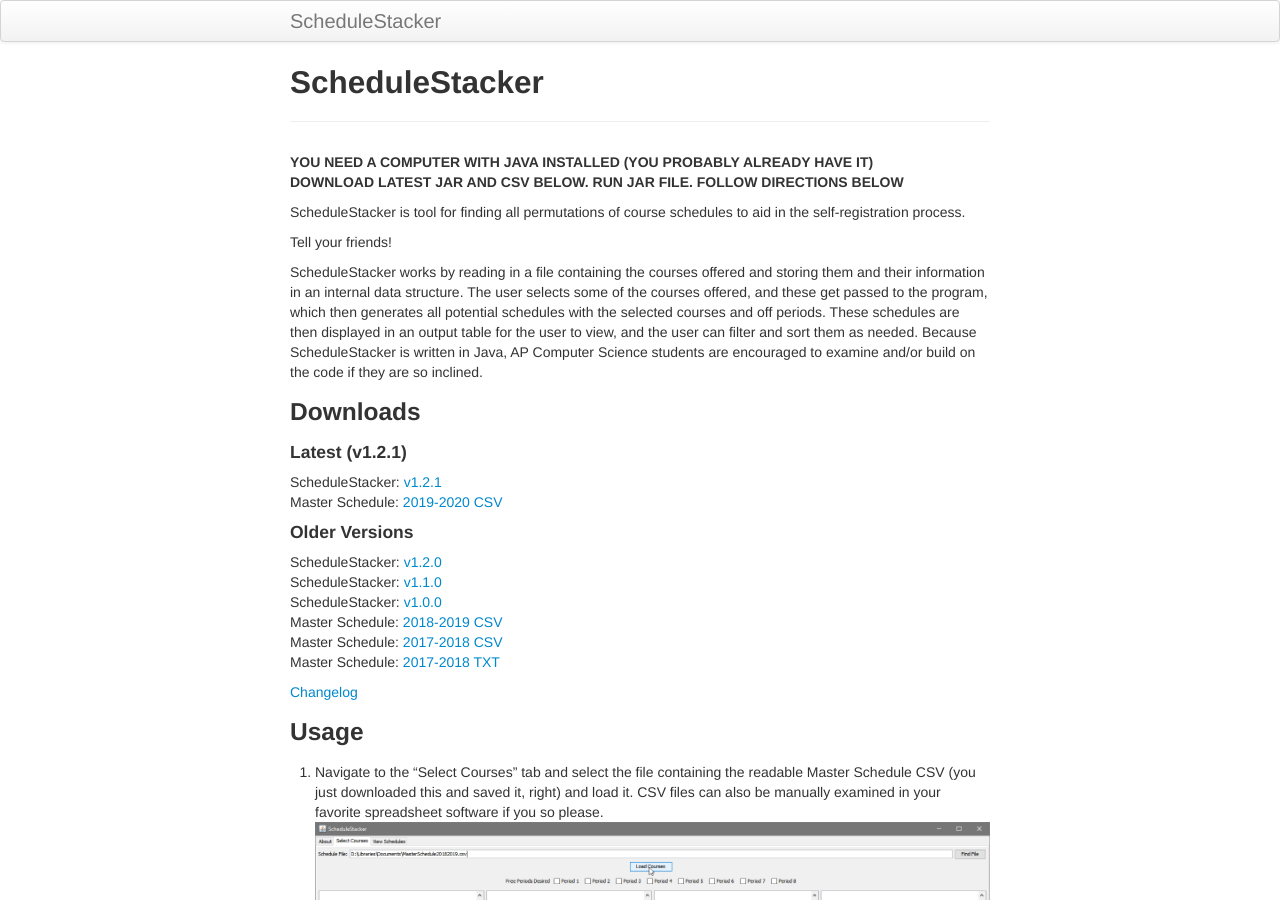
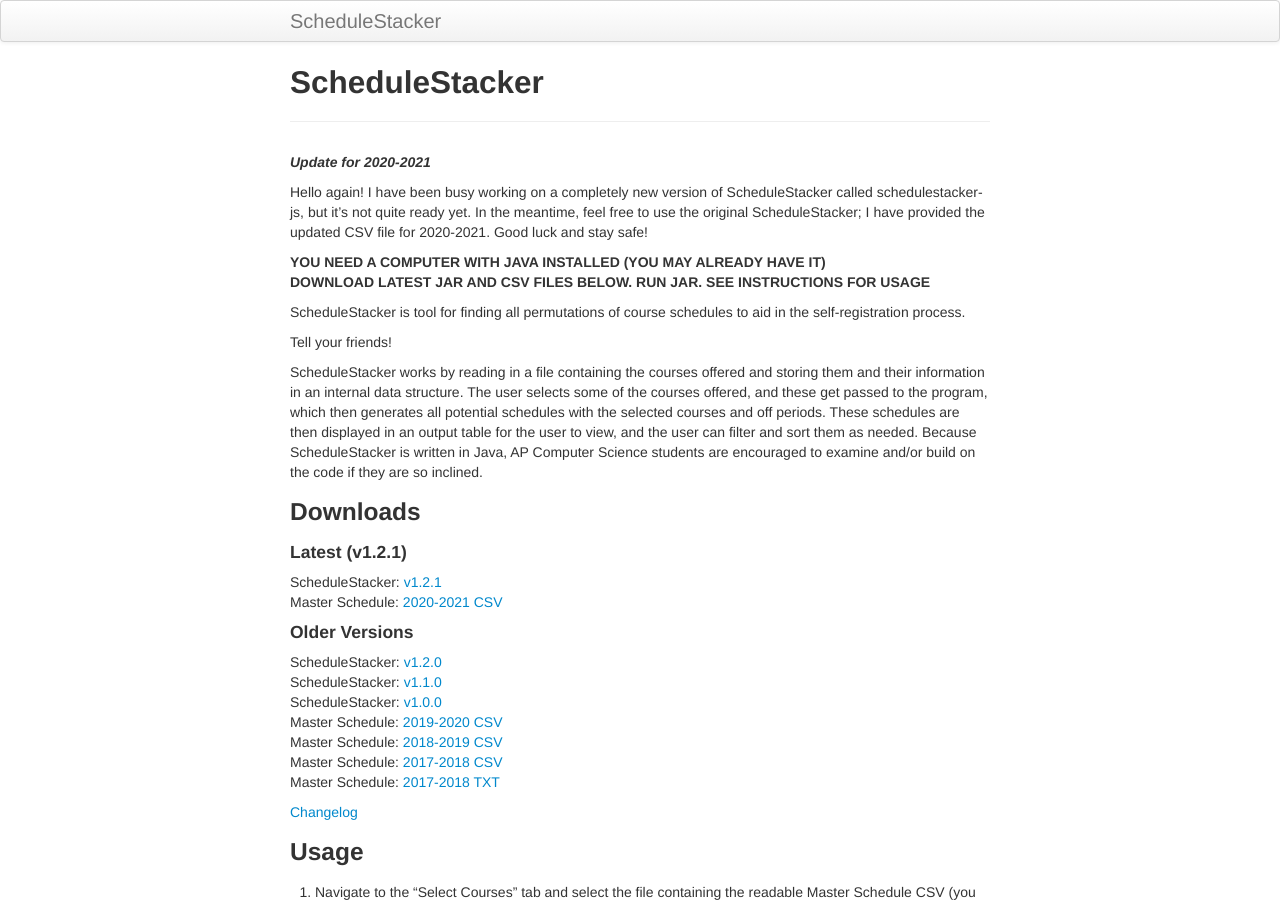
Before and after one commit to Coreball/ScheduleStacker, a Jekyll site: the page built from index.md, in a window 1280 px wide and 900 px high. Built offline with Jekyll 4.4.1, drawn with Linux system fonts in a browser that asks for light colours; some of the changed text lies outside the part shown.

Commit message:
Update pages for 2020-2021

```diff
--- a/index.md
+++ b/index.md
@@ -3,8 +3,13 @@ layout: page
 title: ScheduleStacker
 ---
 
-**YOU NEED A COMPUTER WITH JAVA INSTALLED (YOU PROBABLY ALREADY HAVE IT)**
-**DOWNLOAD LATEST JAR AND CSV BELOW. RUN JAR FILE. FOLLOW DIRECTIONS BELOW**
+***Update for 2020-2021***
+
+Hello again! I have been busy working on a completely new version of ScheduleStacker called schedulestacker-js, but it's not quite ready yet. In the meantime, feel free to use the original ScheduleStacker; I have provided the updated CSV file for 2020-2021. Good luck and stay safe!
+
+
+**YOU NEED A COMPUTER WITH JAVA INSTALLED (YOU MAY ALREADY HAVE IT)**
+**DOWNLOAD LATEST JAR AND CSV FILES BELOW. RUN JAR. SEE INSTRUCTIONS FOR USAGE**
 
 ScheduleStacker is tool for finding all permutations of course schedules to aid in the self-registration process.
 
@@ -17,13 +22,14 @@ ScheduleStacker works by reading in a file containing the courses offered and st
 #### Latest (v1.2.1)
 
 ScheduleStacker: [v1.2.1](https://github.com/Coreball/ScheduleStacker/releases/download/v1.2.1/ScheduleStacker_v1.2.1.jar)
-Master Schedule: [2019-2020 CSV](https://github.com/Coreball/ScheduleStacker/releases/download/v1.2.1/MasterSchedule20192020.csv)
+Master Schedule: [2020-2021 CSV](https://github.com/Coreball/ScheduleStacker/releases/download/v1.2.1/MasterSchedule20202021.csv)
 
 #### Older Versions
 
 ScheduleStacker: [v1.2.0](https://github.com/Coreball/ScheduleStacker/releases/download/v1.2.0/ScheduleStacker_v1.2.0.jar)
 ScheduleStacker: [v1.1.0](https://github.com/Coreball/ScheduleStacker/releases/download/v1.1.0/ScheduleStacker_v1.1.0.jar)
 ScheduleStacker: [v1.0.0](https://github.com/Coreball/ScheduleStacker/releases/download/v1.0.0/ScheduleStacker_v1.0.0.jar)
+Master Schedule: [2019-2020 CSV](https://github.com/Coreball/ScheduleStacker/releases/download/v1.2.1/MasterSchedule20192020.csv)
 Master Schedule: [2018-2019 CSV](https://github.com/Coreball/ScheduleStacker/releases/download/v1.1.0/MasterSchedule20182019.csv)
 Master Schedule: [2017-2018 CSV](https://github.com/Coreball/ScheduleStacker/releases/download/v1.0.0/MasterSchedule20172018.csv)
 Master Schedule: [2017-2018 TXT](https://github.com/Coreball/ScheduleStacker/releases/download/v1.0.0/MasterSchedule20172018.txt)
@@ -65,4 +71,4 @@ It doesn't WORK!
 [Additional Information](https://youtu.be/dQw4w9WgXcQ)
 
 Created by Changyuan Lin [@Coreball](https://github.com/Coreball)
-Email: <clin3@cherrycreekschools.org>
+Email: ~~<clin3@cherrycreekschools.org>~~ <cl859@cornell.edu>
```
Also changed, not shown: other parts of index.md (+1 -1 lines).
